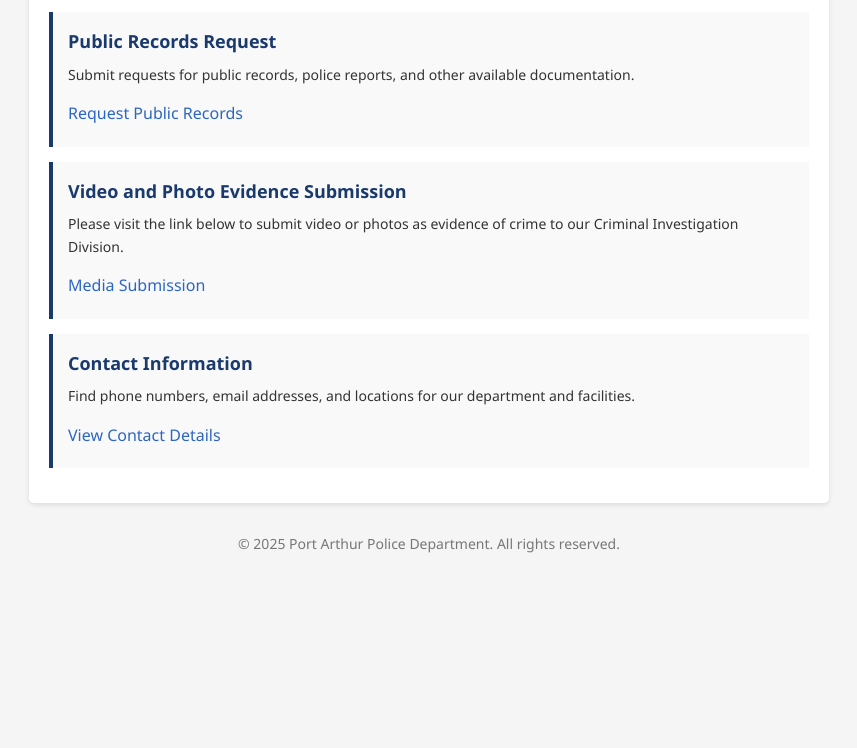
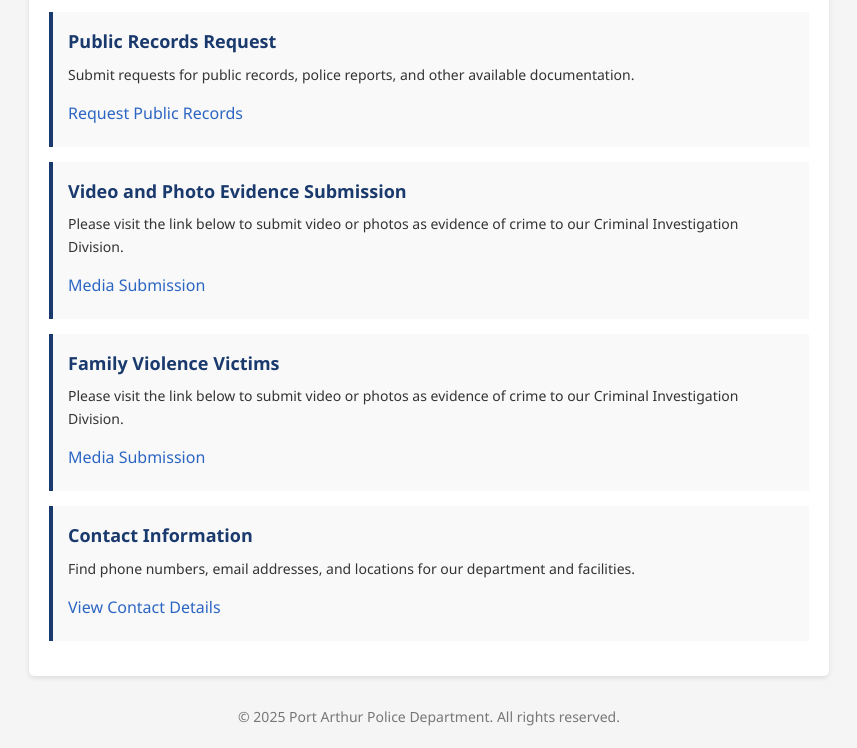
Before and after one commit to PAsUAS/PAPDlinks, a plain HTML site: page index.html in a window 1280 px wide. Shown: the part 680-1428 px from the top of the page, without its empty margins (211-1068 px from the left). Before the commit the page ends 1256 px from the top, so only its background shows below. Drawn offline with Linux system fonts and the light colour scheme.

Commit message:
Update index.html

```diff
--- a/index.html
+++ b/index.html
@@ -144,6 +144,13 @@
             <a href="https://p2.citizenupload.net/upload/port-arthur-tx-police-LeAxrn">Media Submission</a>
         </div>
 
+
+        <div class="link-item">
+            <h2>Family Violence Victims</h2>
+            <p>Please visit the link below to submit video or photos as evidence of crime to our Criminal Investigation Division.</p>
+            <a href="https://p2.citizenupload.net/upload/port-arthur-tx-police-LeAxrn">Media Submission</a>
+        </div>
+
         <div class="link-item">
             <h2>Contact Information</h2>
             <p>Find phone numbers, email addresses, and locations for our department and facilities.</p>
```
